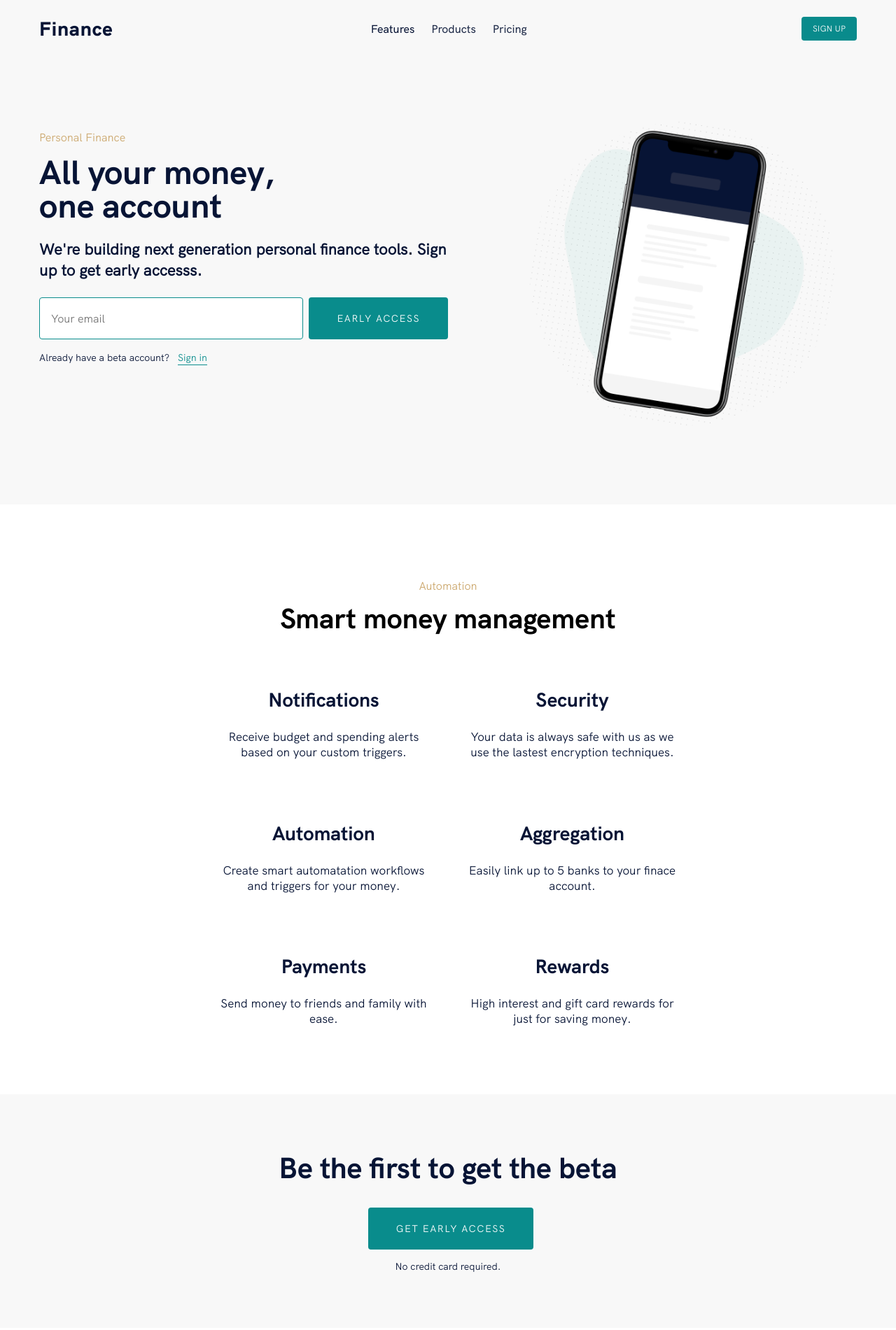
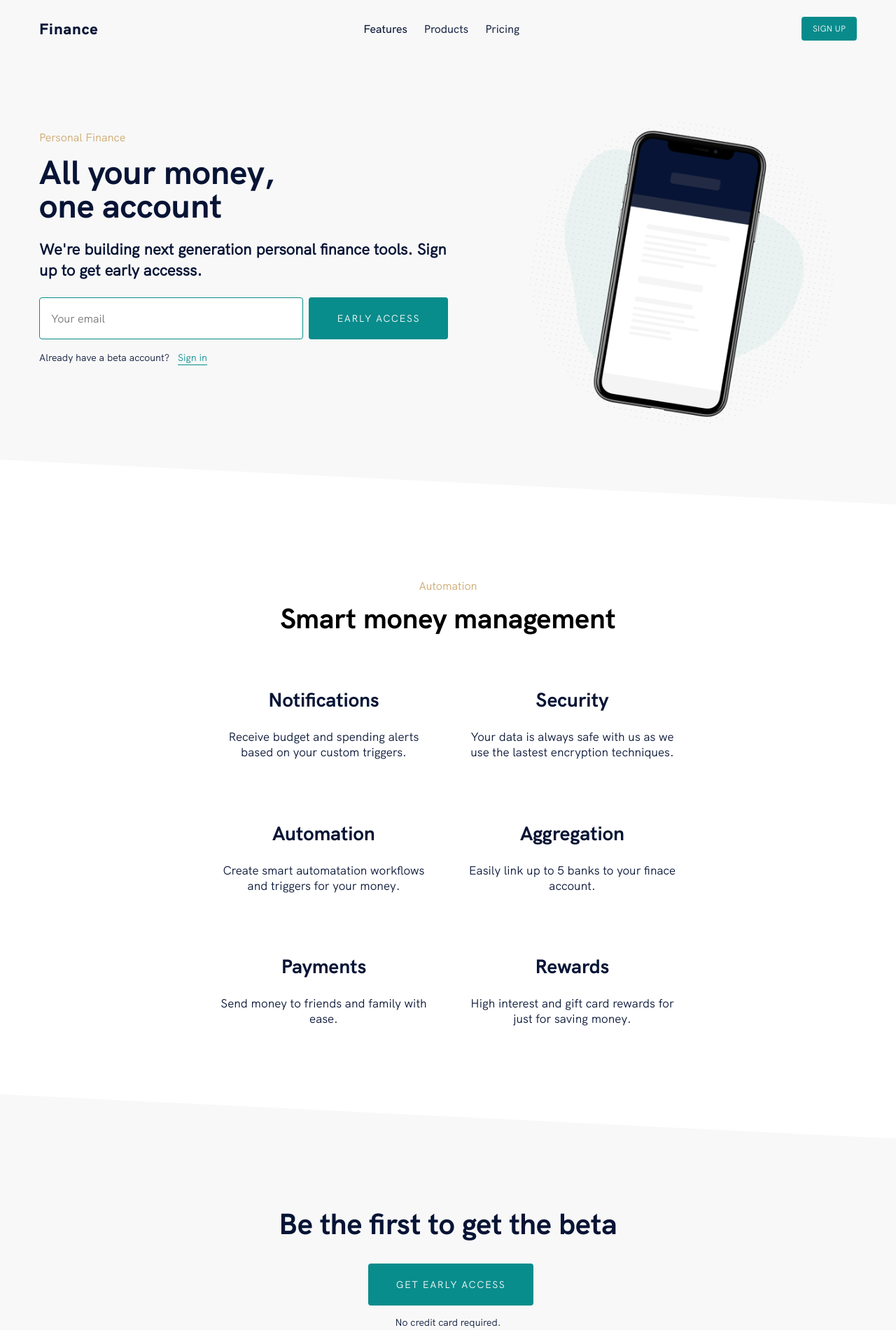
Before and after one commit to keegn/gatsby-starter-saas-marketing, a Gatsby site: page / in a window 1280 px wide. Shown: the top 1901 px of the page at 70% size. Built offline with nearby package versions, Linux system fonts and the light colour scheme; Gatsby itself is replaced by a stand-in of ours.

Commit message:
Adds clip paths for backgrounds

```diff
--- a/src/components/common/navigation/style.js
+++ b/src/components/common/navigation/style.js
@@ -4,21 +4,13 @@ import { Container } from "../../global"
 
 export const Nav = styled.nav`
   padding: ${props => (props.scrolled ? `16px 0` : `24px 0`)};
-  /* background-color: ${props => props.theme.color.primary}; */
   position: fixed;
   width: 100%;
   top: 0;
   z-index: 1000;
   background: ${props => (props.scrolled ? `white` : null)};
-  /* box-shadow: ${props =>
-    props.scrolled ? `rgba(72, 76, 87, 0.1) 0px 1px 3px` : null}; */
   transition: 0.4s cubic-bezier(0.2, 0.8, 0.2, 1);
-  /* background-color: ${props => props.scrolled && `rgba(245, 245, 250, 0.9)`};
-    box-shadow:  ${props =>
-      props.scrolled &&
-      `0 0 0 1px rgba(0,0,50,.02) inset, 0 1px 1px rgba(0,0,50,.05) inset, 0 2px 4px rgba(0,0,50,.04) inset`};
-      backdrop-filter: ${props => props.scrolled && `blur(15px)`}; */
-      `
+`
 
 export const StyledContainer = styled(Container)`
   display: flex;
@@ -75,7 +67,7 @@ export const MobileMenu = styled.div`
 
 export const Brand = styled.div`
   font-family: ${props => props.theme.font.extrabold};
-  ${props => props.theme.font_size.large};
+  ${props => props.theme.font_size.regular};
   color: ${props => props.theme.color.black.regular};
   text-decoration: none;
   letter-spacing: 1px;
@@ -124,3 +116,10 @@ export const Mobile = styled.div`
     }
   `}
 `
+
+// Background blur info
+// background-color: ${props => props.scrolled && `rgba(245, 245, 250, .8`};
+// box-shadow:  ${props =>
+//   props.scrolled &&
+//   `0 0 0 1px rgba(0,0,50,.02) inset, 0 1px 1px rgba(0,0,50,.05) inset, 0 2px 4px rgba(0,0,50,.04) inset`};
+//   backdrop-filter: ${props => props.scrolled && `blur(15px)`};
--- a/src/components/sections/footer.js
+++ b/src/components/sections/footer.js
@@ -65,7 +65,7 @@ const FooterWrapper = styled.footer`
 
 const Logo = styled.div`
   font-family: ${props => props.theme.font.extrabold};
-  ${props => props.theme.font_size.large};
+  ${props => props.theme.font_size.regular};
   color: ${props => props.theme.color.black.regular};
   text-decoration: none;
   letter-spacing: 1px;
--- a/src/components/sections/getstarted.js
+++ b/src/components/sections/getstarted.js
@@ -17,6 +17,7 @@ export default GetStarted
 
 const StyledSection = styled(Section)`
   background-color: #f8f8f8;
+  clip-path: polygon(0 0, 100% 14%, 100% 100%, 0% 100%);
 `
 
 const GetStartedContainer = styled(Container)`
@@ -24,6 +25,7 @@ const GetStartedContainer = styled(Container)`
   justify-content: center;
   align-items: center;
   flex-direction: column;
+  padding: 80px 0 40px;
 `
 
 const GetStartedTitle = styled.h3`
--- a/src/components/sections/header.js
+++ b/src/components/sections/header.js
@@ -57,6 +57,8 @@ export default Header
 const HeaderWrapper = styled.header`
   background-color: #f8f8f8;
   padding: 160px 0 80px 0;
+  position: relative;
+  clip-path: polygon(0 0, 100% 0, 100% 100%, 0 calc(100% - 5vw));
   @media (max-width: ${props => props.theme.screen.md}) {
   }
 `
```
